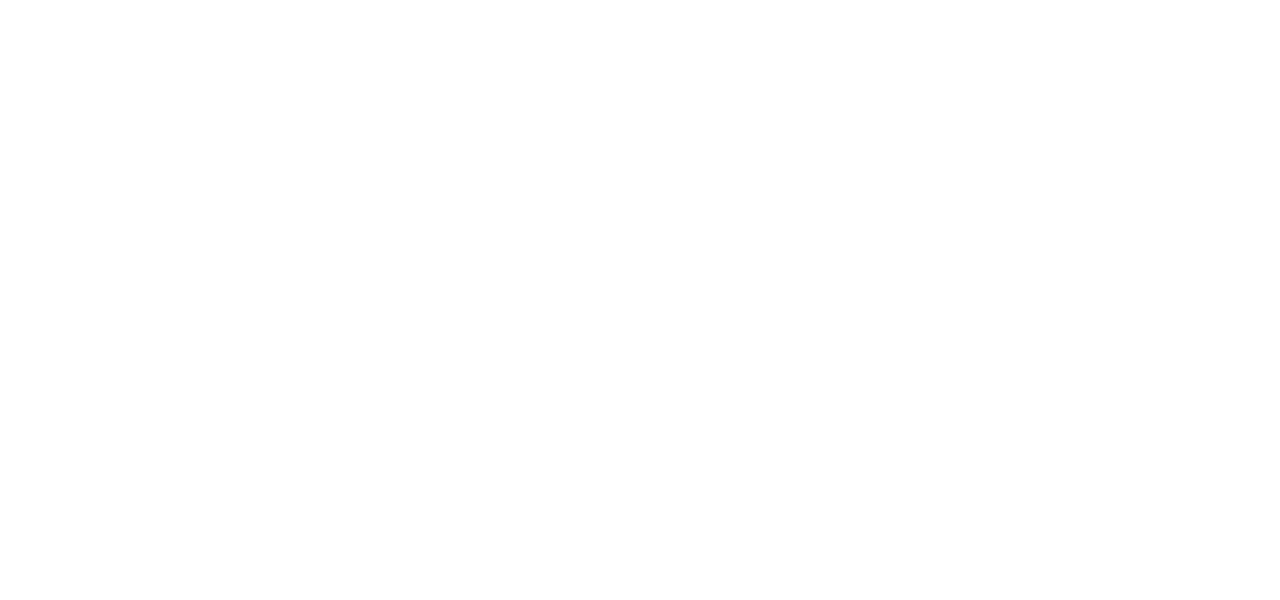
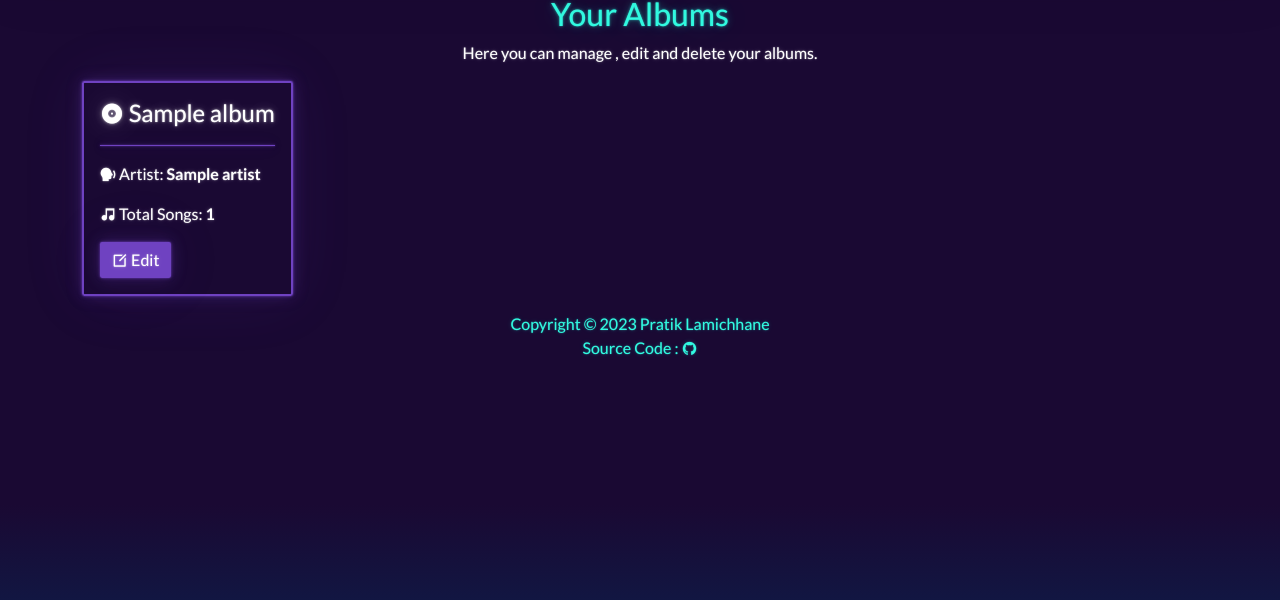
Before and after one commit to pratiklamichhane/MusiKeyy, a Django app: page /user/albums/ in a window 1280 px wide. Before the commit the part shown is empty. Shown: the part 135-735 px from the top of the page. Run offline with Django 4.2, Linux system fonts and the light colour scheme; a user stored in the database is signed in; tables that the repository leaves empty hold one stand-in row (values such as "Sample post"); some libraries are stand-ins or nearby versions.

Commit message:
added crud operation which can be performed by user

```diff
--- a/musikeyy/base_app/templates/base_app/base.html
+++ b/musikeyy/base_app/templates/base_app/base.html
@@ -82,7 +82,7 @@
                   aria-controls="offcanvasExample"
                   ><i class="ri-account-circle-fill"></i> My Profile</a
                 >
-                <a class="dropdown-item" href="#"
+                <a class="dropdown-item" href="{% url "user_songs" %}"
                   ><i class="ri-mv-fill"></i> My Song's</a
                 >
                 <a class="dropdown-item" href="{% url "add_song" %}"
--- a/musikeyy/base_app/templates/base_app/user_albums.html
+++ b/musikeyy/base_app/templates/base_app/user_albums.html
@@ -0,0 +1,25 @@
+{% extends "base_app/base.html" %}
+{% block title %}My Albums{% endblock title %}
+
+{% block body %}
+<div class="text-center mt-3">
+<h2> Your Albums</h2>
+
+<p class="text-white">Here you can manage , edit and delete your albums.</p>
+{% for album, data in album_data.items %}
+</div>
+<div class="container d-flex gap-4 flex-wrap">
+    <div class="card border-primary mb-3" style="max-width: 20rem;" bis_skin_checked="1">
+        <div class="card-body" bis_skin_checked="1">
+          <h4 class="card-title"><i class="ri-album-fill"></i> {{ album.albumName }}</h4>
+          <hr>
+          <p class="card-text"><i class="ri-speak-fill"></i> Artist: <strong>{{ data.artist_name }}</strong></p>
+          <p class="card-text"><i class="ri-music-2-fill"></i> Total Songs: <strong> {{ data.total_songs }}</strong></p>
+          <a href="{% url "edit_album" album.id %}" class="btn btn-primary"><i class="ri-edit-box-line"></i> Edit</a>
+        </div>
+      </div>
+</div>
+{% endfor %}
+
+
+{% endblock body %}
--- a/musikeyy/base_app/views.py
+++ b/musikeyy/base_app/views.py
@@ -144,9 +144,28 @@
 @login_required
 def user_uploaded_artists(request):
     user_artists = Artist.objects.filter(added_by=request.user)
-    return render(request, 'base_app/user_artists.html', {'user_artists': user_artists})
+    artist_data = {}
+    for artist in user_artists:
+        artist_songs_count = Song.objects.filter(album__artist=artist).count()
+        artist_albums_count = Album.objects.filter(artist=artist).count()
+
+        artist_data[artist] = {
+            'artist_songs_count': artist_songs_count,
+            'artist_albums_count': artist_albums_count,
+        }
+    return render(request, 'base_app/user_artists.html', {'user_artists': user_artists  , 'artist_data': artist_data })
 
 @login_required
 def user_uploaded_albums(request):
     user_albums = Album.objects.filter(added_by=request.user)
-    return render(request, 'base_app/user_albums.html', {'user_albums': user_albums})
+    album_data = {}
+    for album in user_albums:
+        artist_name = album.artist.artistName if album.artist else "Unknown"
+
+        album_songs = Song.objects.filter(album=album)
+
+        album_data[album] = {
+            'artist_name': artist_name,
+            'total_songs': album_songs.count(),
+        }
+    return render(request, 'base_app/user_albums.html', {'album_data': album_data})
```
Also changed, not shown: musikeyy/base_app/templates/base_app/user_artists.html (+25 -0 lines).
